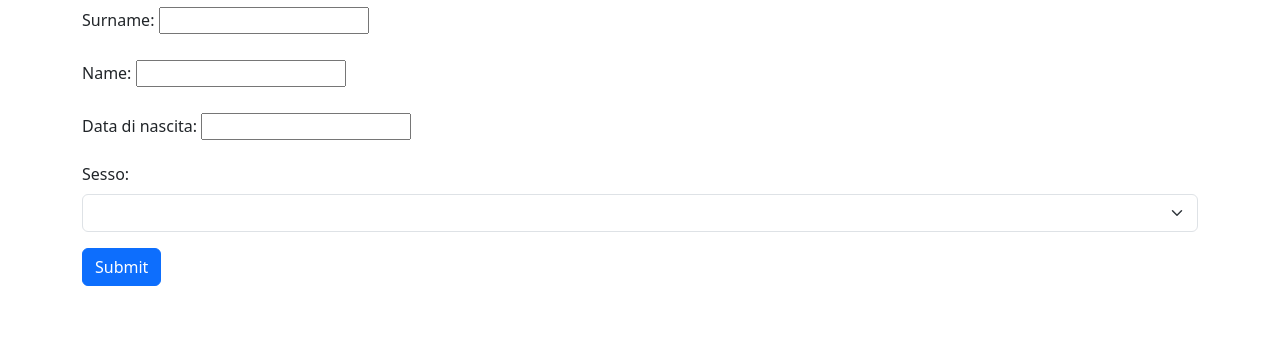
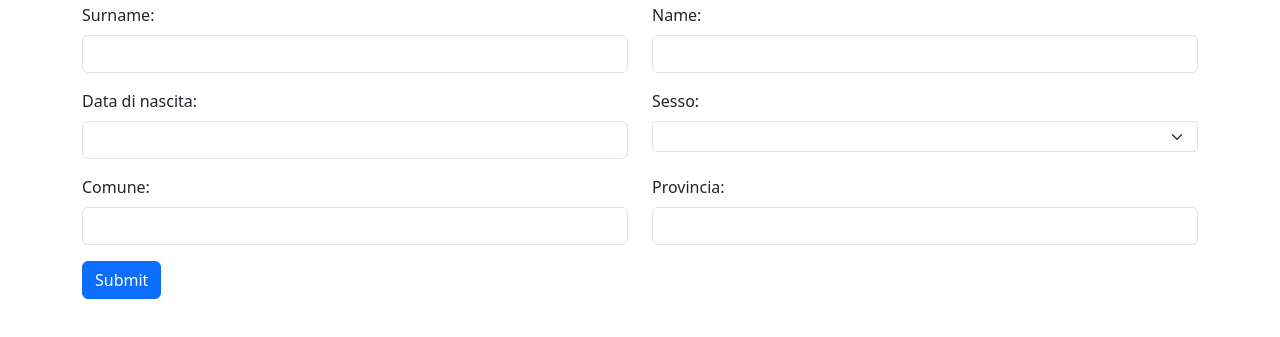
Before and after one commit to Elgabor/CodiceFiscale, a website: page index.html in a window 1280 px wide. Shown: the part 53-390 px from the top of the page. Drawn offline with nearby package versions, Linux system fonts and the light colour scheme.

Commit message:
linked HTML with the JS file + displayed result

```diff
--- a/calculate_codicef.js
+++ b/calculate_codicef.js
@@ -144,6 +144,27 @@ function calcoloData(dataDiNascita, sesso) {
 
 //function
 
+document.getElementById('dati_utente').addEventListener('submit', function(event){
+  event.preventDefault();
+
+  var nome = document.getElementById('name').value;
+  var cognome = document.getElementById('surname').value;
+  var dataDiNascita = document.getElementById('data').value;
+  var sesso = document.getElementById('sesso').value;
+  var comune = document.getElementById('comune').value;
+  var provincia = document.getElementById('provincia').value;
+
+  var rCognome = calcoloCognome(cognome);
+  var rNome = calcoloNome(nome);
+  var rdataDinascita = calcoloData(dataDiNascita, sesso);
+
+  var risHTML = "Risultato: " + rCognome + rNome + rdataDinascita;
+
+  document.getElementById('codice_finale').innerText = risHTML;
+
+  document.getElementById('myForm').reset();
+})
+
 
 
 console.log(calcoloCognome("borgato"), calcoloNome("lorenzo"), calcoloData("12/06/2003", "M"))
--- a/index.html
+++ b/index.html
@@ -13,32 +13,54 @@
     <div class="container-fluid">
         <h1 class="text-center">CODICE FISCALE</h1>
     </div>
-    <div class="container-sm">
-        <form>
-            <div class="mb-3">
+    <div class="container">
+        <form id="dati_utente">
+            <div class="row">
+                <div class="col-sm-6 mb-3">
                     <label for="surname" class="form-label">Surname:</label>
-                <input type="text" class="form-text" id="surnameExample">
+                    <input type="text" class="form-control" id="surname">
                 </div>
-            <div class="mb-3">
+                <div class="col-sm-6 mb-3">
                     <label for="name" class="form-label">Name:</label>
-                <input type="text" class="form-text" id="name">
+                    <input type="text" class="form-control" id="name">
                 </div>
-            <div class="mb-3">
+            </div>
+            <div class="row">
+                <div class="col-sm-6 mb-3">
                     <label for="data" class="form-label">Data di nascita:</label>
-                <input type="text" class="form-text" id="data">
+                    <input type="text" class="form-control" id="data">
                 </div>
-            <div class="mb-3">
+                <div class="col-sm-6 mb-3">
                     <label for="sesso" class="form-label">Sesso:</label>
-                <select class="form-select" aria-label="Default select example">
+                    <select class="form-select form-select-sm" aria-label="Default select example" id="sesso">
                         <option selected></option>
                         <option value="1">S</option>
                         <option value="2">M</option>
                     </select>
                 </div>
-
+            </div>
+            <div class="row">
+                <div class="col-sm-6 mb-3">
+                    <label for="comune" class="form-label">Comune:</label>
+                    <input type="text" class="form-control" id="comune">
+                </div>
+                <div class="col-sm-6 mb-3">
+                    <label for="provincia" class="form-label">Provincia:</label>
+                    <input type="text" class="form-control" id="provincia">
+                </div>
+            </div>
             <button type="submit" class="btn btn-primary">Submit</button>
         </form>
     </div>
+
+
+    <div id="codice_finale">
+
+    </div>
+
+
+
+    <script src="calculate_codicef.js"></script>
 </body>
 
 </html>
```
Lines whose indentation alone changed are shown as unchanged.
